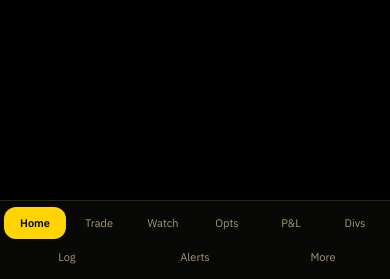
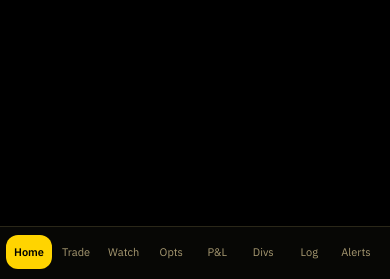
Before and after one commit to EVOLUTIONFREEDOM/cove, a FastAPI app: page /home in a window 390 px wide. Shown: the part 565-844 px from the top of the page. Run offline with FastAPI, Linux system fonts and the light colour scheme; the visitor is signed in with stand-in values (Sample User, id 1); tables that the repository leaves empty hold one stand-in row (values such as "Sample post"); data that the repository does not hold is empty.

Commit message:
Pin the phone tab bar to the bottom so iOS testers can switch screens.

```diff
--- a/app/config.py
+++ b/app/config.py
@@ -10,7 +10,7 @@ load_dotenv(ROOT / ".env", override=True)
 
 APP_NAME = os.getenv("APP_NAME", "Alpaca Cove")
 COMPANY_NAME = os.getenv("COMPANY_NAME", "Evolution Freedom LTD")
-APP_VERSION = os.getenv("APP_VERSION", "1.0.4")
+APP_VERSION = os.getenv("APP_VERSION", "1.0.5")
 APP_SECRET = os.getenv("APP_SECRET", "dev-only-change-me")
 APP_URL = os.getenv("APP_URL", "http://127.0.0.1:8787").rstrip("/")
 PUBLIC_SITE_URL = os.getenv("PUBLIC_SITE_URL", "https://www.evolutionfreedomltd.co.uk").rstrip("/")
--- a/app/static/css/app.css
+++ b/app/static/css/app.css
@@ -532,20 +532,36 @@ canvas { display: block; }
 .order-card select option { background: #111; }
 .list-item { display: flex; justify-content: space-between; padding: 10px 0; border-bottom: 1px solid var(--line); }
 @media (max-width: 900px) {
+  html, body {
+    height: 100%;
+    padding: 0;
+    overflow: hidden;
+  }
   body[data-page] { height: 100%; overflow: hidden; }
-  .app { grid-template-columns: 1fr; grid-template-rows: 1fr auto; height: 100dvh; min-height: 100dvh; overflow: hidden; }
+  .app {
+    grid-template-columns: 1fr;
+    grid-template-rows: 1fr;
+    height: 100%;
+    min-height: 100%;
+    overflow: hidden;
+  }
   .side {
     order: 2;
     flex-direction: row;
-    flex-wrap: wrap;
+    flex-wrap: nowrap;
     justify-content: space-between;
-    overflow-x: visible;
+    overflow-x: auto;
+    overflow-y: hidden;
+    -webkit-overflow-scrolling: touch;
     border-right: 0;
     border-top: 1px solid var(--line);
-    padding: 6px 4px calc(6px + env(safe-area-inset-bottom));
-    position: relative;
-    z-index: 5;
-    background: var(--bg-2);
+    padding: 8px 6px calc(10px + env(safe-area-inset-bottom, 0px));
+    position: fixed;
+    left: 0;
+    right: 0;
+    bottom: 0;
+    z-index: 50;
+    background: #070705;
     gap: 2px;
   }
   .side .mark, .side-foot, .brand { display: none; }
@@ -553,7 +569,7 @@ canvas { display: block; }
     display: flex;
     align-items: center;
     gap: 10px;
-    padding: 4px 2px 14px;
+    padding: calc(4px + env(safe-area-inset-top, 0px)) 2px 14px;
     position: sticky;
     top: 0;
     z-index: 4;
@@ -561,20 +577,25 @@ canvas { display: block; }
   }
   .phone-bar .brand-mark { width: 40px; height: 40px; border-radius: 12px; }
   .side a {
-    flex: 1 1 14%;
+    flex: 1 0 auto;
     display: flex;
     align-items: center;
     justify-content: center;
     white-space: nowrap;
     font-size: 11px;
-    padding: 9px 2px;
-    min-width: 0;
+    padding: 10px 8px;
+    min-width: 44px;
   }
   .nav-full { display: none; }
   .nav-short { display: inline; }
   .nav-desk { display: none !important; }
   .side a.nav-more { display: flex !important; }
-  .main { order: 1; overflow-y: auto; -webkit-overflow-scrolling: touch; padding: 10px 16px 36px; }
+  .main {
+    order: 1;
+    overflow-y: auto;
+    -webkit-overflow-scrolling: touch;
+    padding: 10px 16px calc(96px + env(safe-area-inset-bottom, 0px));
+  }
   .desk-hero { align-items: flex-start; }
   .desk-hero .brand-mark { width: 64px; height: 64px; }
   .kpi { font-size: 36px; }
--- a/app/templates/app.html
+++ b/app/templates/app.html
@@ -76,6 +76,6 @@
     </main>
   </div>
   <script src="/static/js/lightweight-charts.js"></script>
-  <script src="/static/js/app.js?v=1.0.8"></script>
+  <script src="/static/js/app.js?v={{ app_version }}"></script>
 </body>
 </html>
--- a/mobile/capacitor.config.json
+++ b/mobile/capacitor.config.json
@@ -29,7 +29,7 @@
     "allowMixedContent": true
   },
   "ios": {
-    "contentInset": "automatic",
+    "contentInset": "never",
     "preferredContentMode": "mobile",
     "scheme": "Cove"
   }
```
